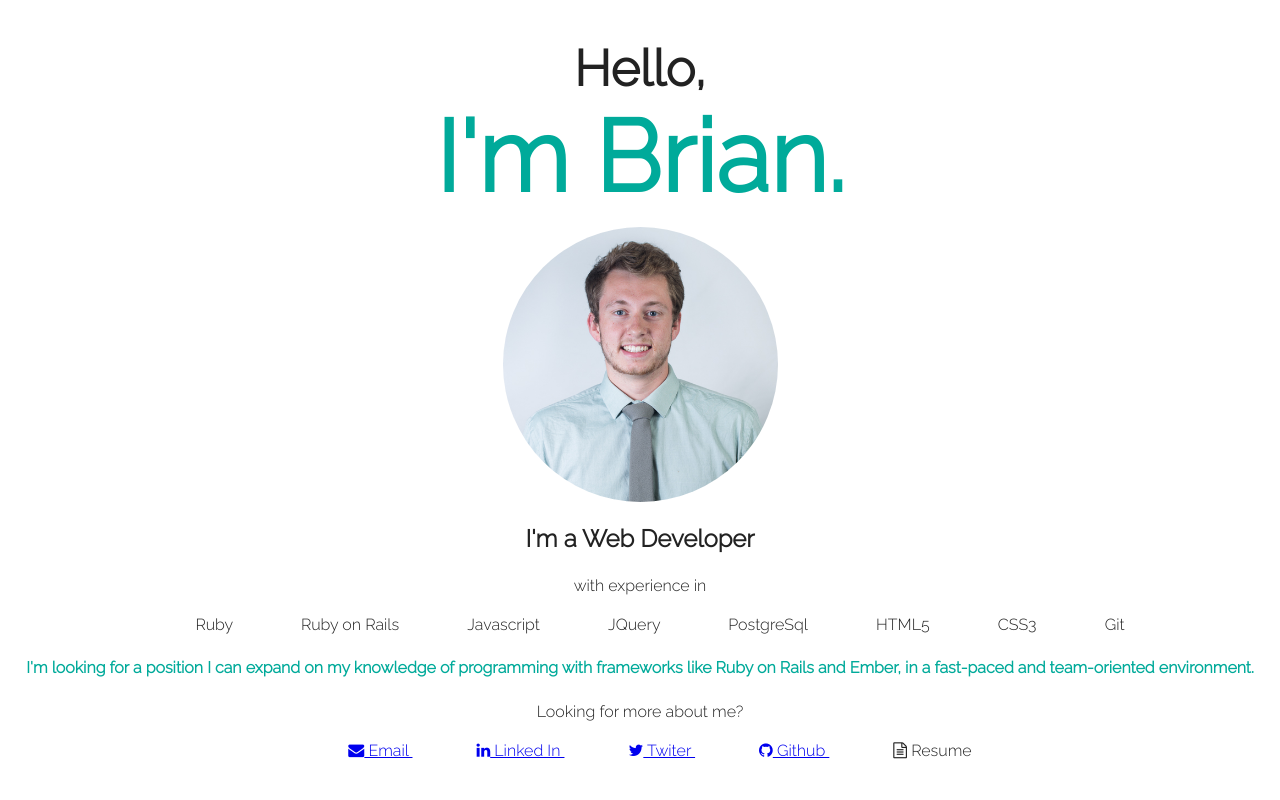
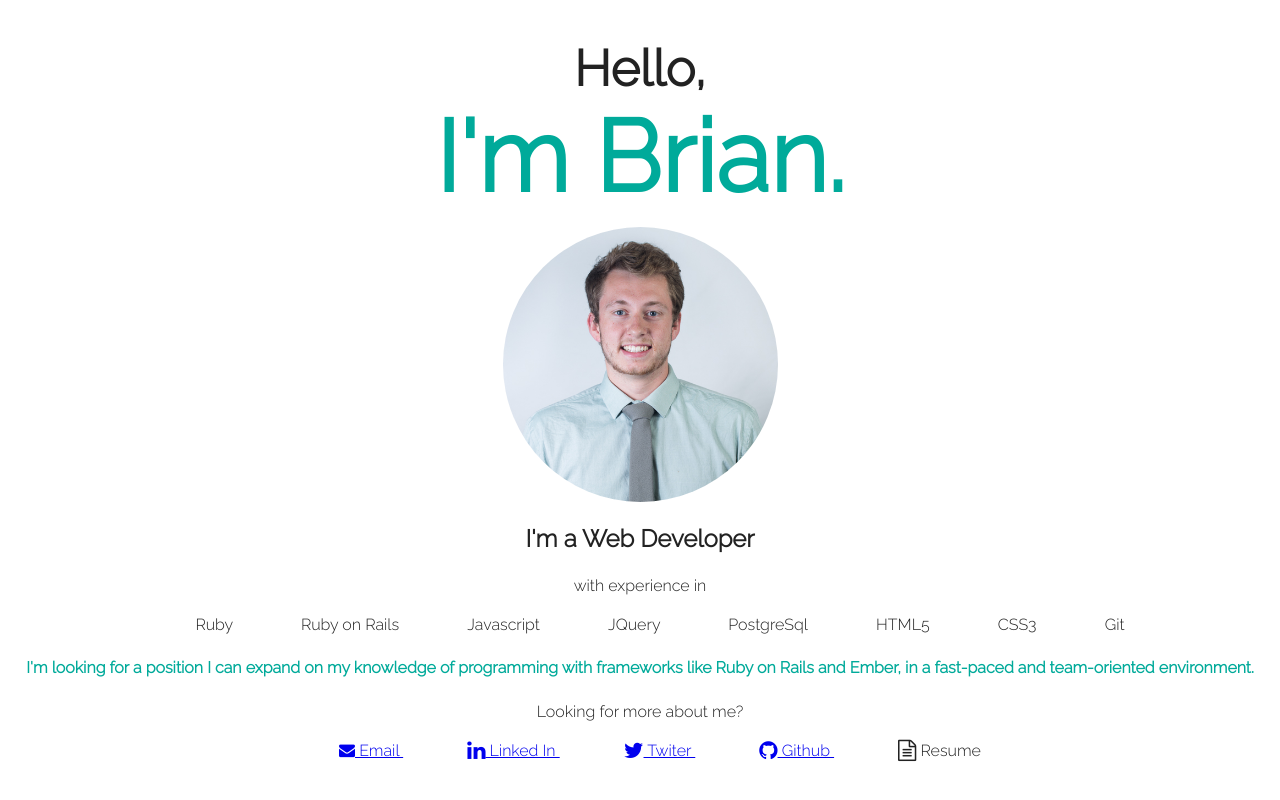
Before and after one commit to brian-penguin/brian-penguin.github.io, a plain HTML site: page index.html in a window 1280 px wide. Drawn offline with nearby package versions, Linux system fonts and the light colour scheme.

Commit message:
Use large icons

```diff
--- a/index.html
+++ b/index.html
@@ -46,10 +46,10 @@
             <div class="accounts">
                 <ul>
                     <li><a href="mailto:btenggren20@gmail.com"><i class="fa fa-envelope"></i> Email </a></li>
-                    <li><a class='direct-link' href="https://www.linkedin.com/in/briantenggren" target='_blank'><i class="fa fa-linkedin"></i> Linked In </a></li>
-                    <li><a class='direct-link' href="https://twitter.com/brian_penguin" target='_blank'><i class="fa fa-twitter"></i> Twiter </a></li>
-                    <li><a class='direct-link' href="https://github.com/brimatteng" target='_blank'><i class="fa fa-github"></i> Github </a></li>
-                    <li><i class="fa fa-file-text-o"></i> Resume </li>
+                    <li><a class='direct-link' href="https://www.linkedin.com/in/briantenggren" target='_blank'><i class="fa fa-linkedin fa-lg"></i> Linked In </a></li>
+                    <li><a class='direct-link' href="https://twitter.com/brian_penguin" target='_blank'><i class="fa fa-twitter fa-lg"></i> Twiter </a></li>
+                    <li><a class='direct-link' href="https://github.com/brimatteng" target='_blank'><i class="fa fa-github fa-lg"></i> Github </a></li>
+                    <li><i class="fa fa-file-text-o fa-lg"></i> Resume </li>
                 </ul>
             </div>
         </div>
```
